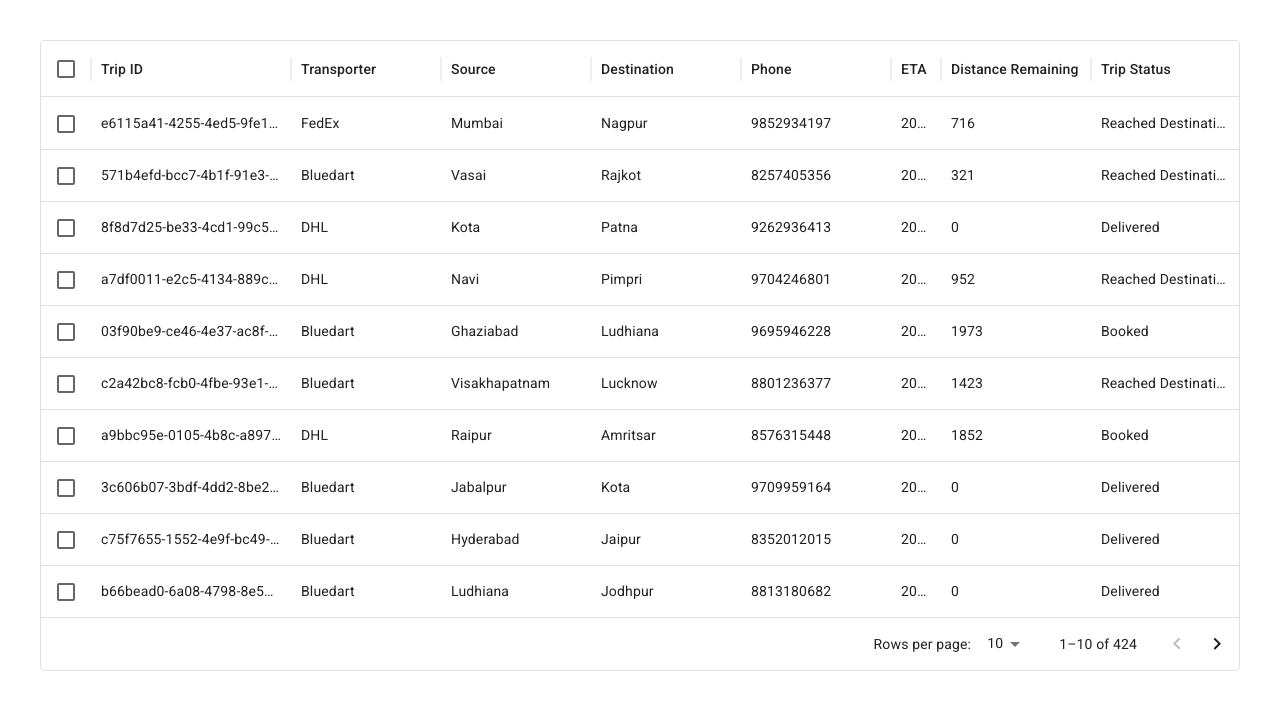
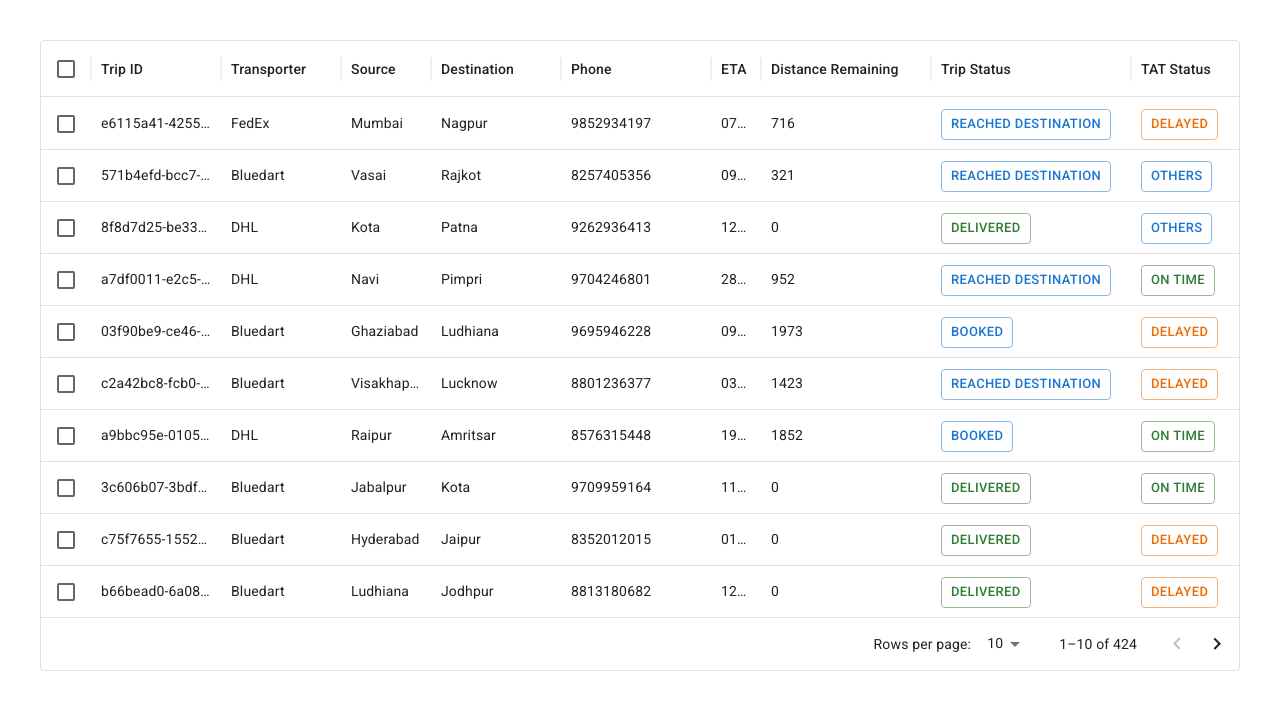
Before and after one commit to manisha1711/Manisha-assignment, a React (Vite) app: page / in a window 1280 px wide. Shown: the top 710 px of the page. Built offline with nearby package versions, Linux system fonts and the light colour scheme.

Commit message:
TAT and ETA calculation function and renderCell parameter handling for styling

```diff
--- a/src/Components/DataTable/DataTable.jsx
+++ b/src/Components/DataTable/DataTable.jsx
@@ -1,30 +1,50 @@
 import * as React from 'react';
 import { DataGrid } from '@mui/x-data-grid';
+import {Button} from '@mui/material';
 import './DataTable.css';
 
 function DataTable(props){
 	const {data} = props;
+	const statusColor = {
+		"Delayed":"warning",
+		"On time":"success",
+		"Others":"primary",
+		"Delivered":"success"
+
+	}
+	const formatDate = (date) => {
+		const options = {
+		  day: '2-digit',
+		  month: '2-digit',
+		  year: '2-digit',
+		  hour: '2-digit',
+		  minute: '2-digit',
+		  hour12: true
+		};
+		return new Intl.DateTimeFormat('en-GB', options).format(date).replace(',', ' at');
+	  };
+
 	const columns = [
 		{
 			field: 'tripId',
 			headerName: 'Trip ID' ,
 			flex: 1,
-			minWidth: 200
+			minWidth: 130
 		},
 		{
 			field: 'transporter',
 			headerName: 'Transporter',
-			width: 150
+			width: 120
 		},
 		{
 			field: 'source',
 			headerName: 'Source',
-			width:150
+			width:90
 		},
 		{
 			field: 'dest',
 			headerName: 'Destination',
-			width:150
+			width:130
 		},
 		{
 			field: 'phoneNumber',
@@ -34,25 +54,61 @@ function DataTable(props){
 		{
 			field: 'ETA',
 			headerName: 'ETA',
-			width:200,
+			width:150,
 			flex:1,
-			valueGetter: (value, row) => `${row.createdAt}`,
-			sortable:true
+			valueGetter:  (value, trip)  => {
+				const createdAt = new Date(trip.createdAt);
+				const eta = new Date(createdAt);
+				eta.setDate(createdAt.getDate() + trip.etaDays);
+				return formatDate(eta);
+			},
+			sortable:250
 		},
 		{
 			field: 'distanceRemaining',
 			headerName: 'Distance Remaining',
-			width:150
+			width:170
 		},
 		{
 			field: 'currenStatus',
 			headerName: 'Trip Status',
-			width: 150
+			width: 200,
+			renderCell: (params) => {
+				const onClick = (e) => {
+				  e.preventDefault();
+				};
+				return (
+					<Button variant="outlined" color={statusColor[params.value]} size="small" onClick={onClick}>{params.value}</Button>
+				);
+			},
 		},
 		{
 			field: 'TATStatus',
 			headerName: 'TAT Status',
-			width: 150},
+			valueGetter: (value, trip)  => {
+				const tripStartTime = new Date(trip.tripStartTime);
+				const endTime = trip.tripEndTime ? new Date(trip.tripEndTime) : new Date(trip.lastPingTime);
+				const timeTakenDays = (endTime - tripStartTime) / (1000 * 60 * 60 * 24);
+
+				if (trip.etaDays <= 0) {
+				  return 'Others';
+				} else if (trip.etaDays >= timeTakenDays) {
+				  return 'On time';
+				} else {
+				  return 'Delayed';
+				}
+			},
+			width: 120,
+			renderCell: (params) => {
+				const onClick = (e) => {
+				  e.preventDefault();
+				};
+				return (
+					<Button variant="outlined" color={statusColor[params.value]} size="small" onClick={onClick}>{params.value}</Button>
+				);
+			},
+
+		},
 
 	];
 
@@ -68,6 +124,11 @@ function DataTable(props){
 				}
 
 				}}
+				sx={{
+					"&.MuiDataGrid-root .MuiDataGrid-columnHeader:focus, &.MuiDataGrid-root .MuiDataGrid-cell:focus":{
+						outline: "none",
+					},
+				  }}
 				pageSizeOptions={[5, 10]}
 				checkboxSelection
 				disableColumnResize
```
